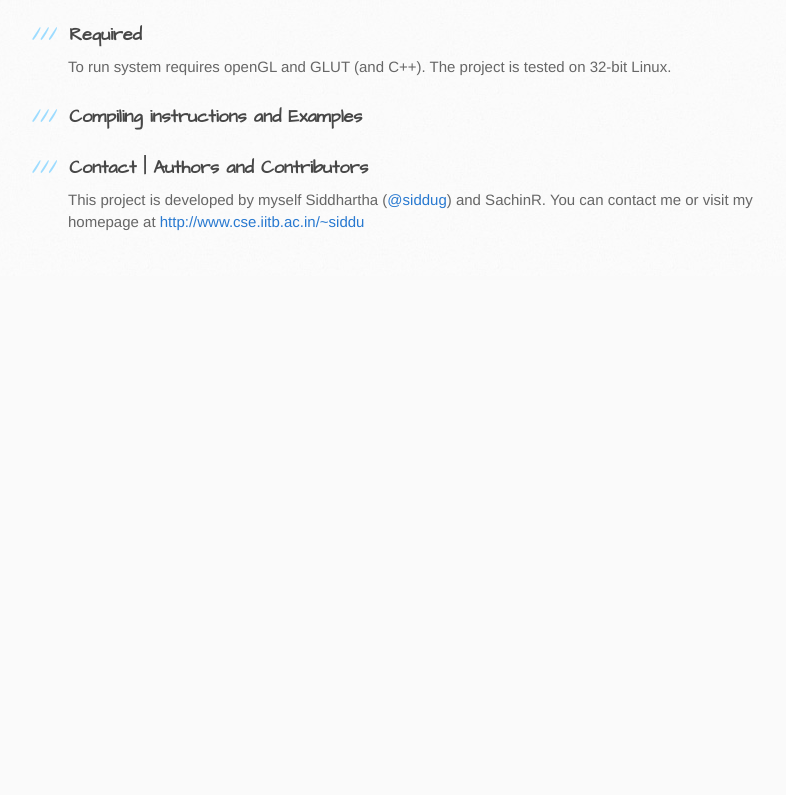
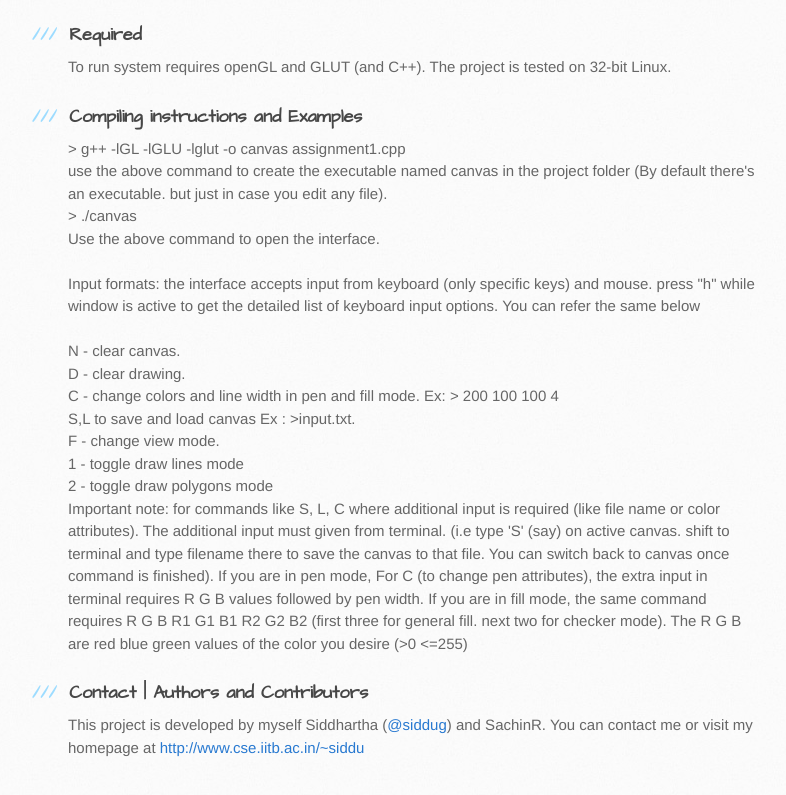
Before and after one commit to siddug/opengl_drawing, a plain HTML site: page index.html in a window 1280 px wide. Shown: the part 733-1528 px from the top of the page, without its empty margins (102-888 px from the left). Before the commit the page ends 1009 px from the top, so only its background shows below. Drawn offline with Linux system fonts and the light colour scheme.

Commit message:
Update index.html
additional information in examples and how to use section.

```diff
--- a/index.html
+++ b/index.html
@@ -69,7 +69,14 @@ $ git checkout gh-pages
 
 <h3>
 <a name="examples" class="anchor" href="#examples"><span class="octicon octicon-link"></span></a>Compiling instructions and Examples</h3>
-<p>
+<p> > g++ -lGL -lGLU -lglut -o canvas assignment1.cpp <br/> use the above command to create the executable named canvas in the project folder (By default there's an executable. but just in case you edit any file). <br/>
+> ./canvas <br/> Use the above command to open the interface. <br/> <br/>
+Input formats: the interface accepts input from keyboard (only specific keys) and mouse. press "h" while window is active to get the detailed list of keyboard input options. You can refer the same below
+<br/> <br/>
+<i>N - clear canvas.<br/> D - clear drawing. <br/> C - change colors and line width in pen and fill mode. Ex: > 200 100 100 4 <br/> S,L to save and load canvas Ex : >input.txt. <br/> F - change view mode. <br/> 1 - toggle draw lines mode <br/> 2 - toggle draw polygons mode </i><br/>
+
+<em>Important note: for commands like S, L, C where additional input is required (like file name or color attributes). The additional input must given from terminal. (i.e type 'S' (say) on active canvas. shift to terminal and type filename there to save the canvas to that file. You can switch back to canvas once command is finished).  If you are in pen mode, For C (to change pen attributes), the extra input in terminal requires R G B values followed by pen width. If you are in fill mode, the same command requires R G B R1 G1 B1 R2 G2 B2 (first three for general fill. next two for checker mode). The R G B are red blue green values of the color you desire (>0 <=255) </em>
+
 </p>
 <!--<p>If you're using the GitHub for Mac, simply sync your repository and you'll see the new branch.</p>
 -->
```
